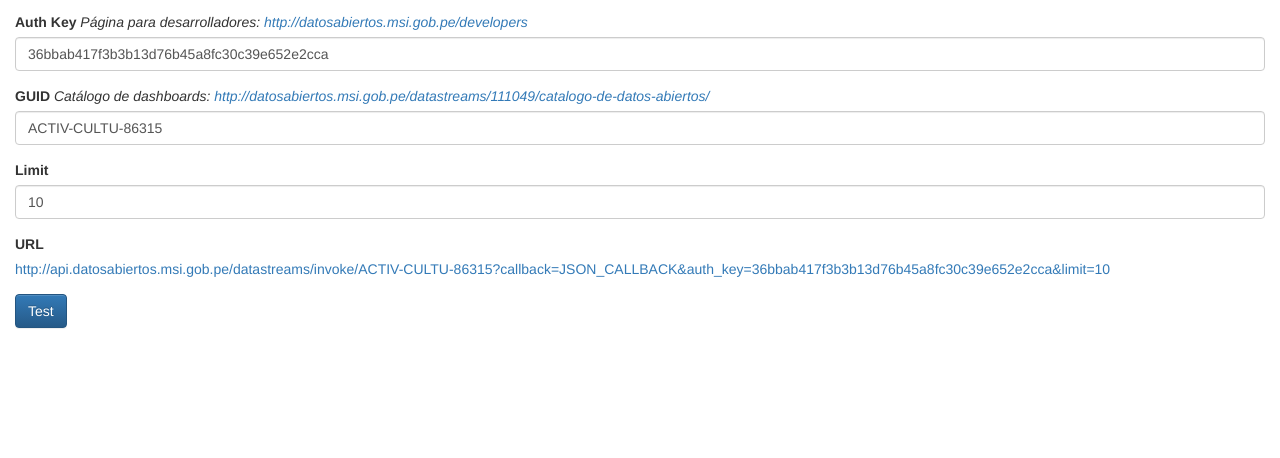
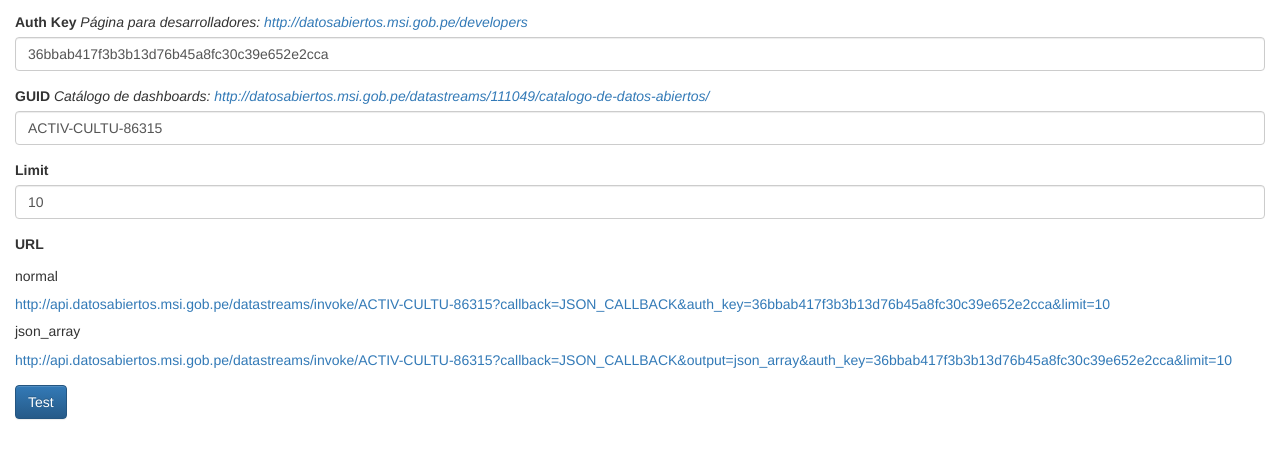
Before and after one commit to akobashikawa/msi-datos_abiertos-test-angular, a plain HTML site: page index.html in a window 1280 px wide. Shown: the part 112-570 px from the top of the page. Drawn offline with nearby package versions, Linux system fonts and the light colour scheme.

Commit message:
Agrega ejemplo con output=json_array

```diff
--- a/index.html
+++ b/index.html
@@ -49,7 +49,12 @@
             <div class="form-group">
                 <label for="limit">URL</label>
                 <p>
+                    <h5>normal</h5>
                     <a href="{{ main.params.urlbase + main.params.guid + '?callback=JSON_CALLBACK&auth_key=' + main.params.key + '&limit=' + main.params.limit }}" target="_blank">{{ main.params.urlbase + main.params.guid + '?callback=JSON_CALLBACK&auth_key=' + main.params.key + '&limit=' + main.params.limit }}</a>
+                </p>
+                <p>
+                    <h5>json_array</h5>
+                    <a href="{{ main.params.urlbase + main.params.guid + '?callback=JSON_CALLBACK&output=json_array&auth_key=' + main.params.key + '&limit=' + main.params.limit }}" target="_blank">{{ main.params.urlbase + main.params.guid + '?callback=JSON_CALLBACK&output=json_array&auth_key=' + main.params.key + '&limit=' + main.params.limit }}</a>
                 </p>
             </div>
 
```
